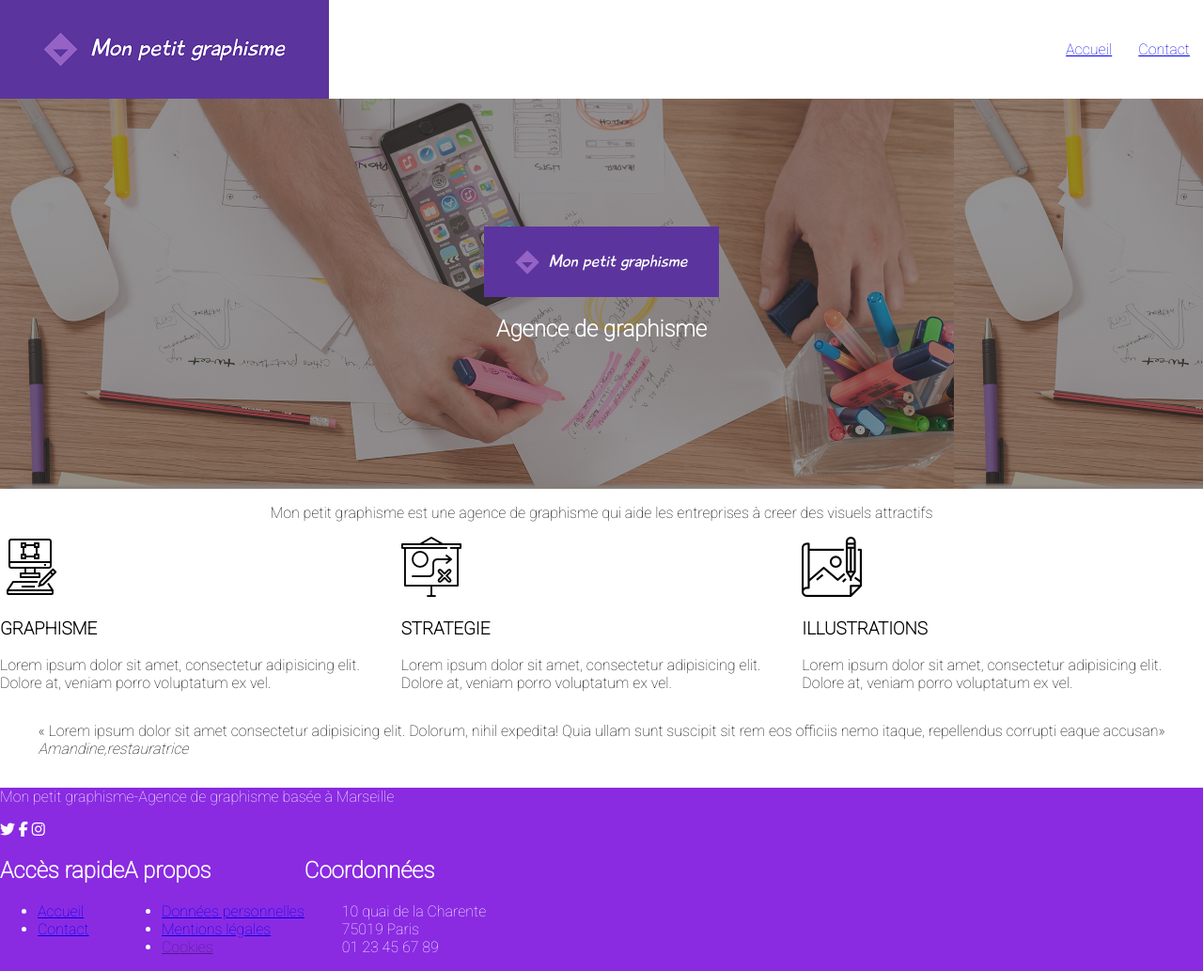
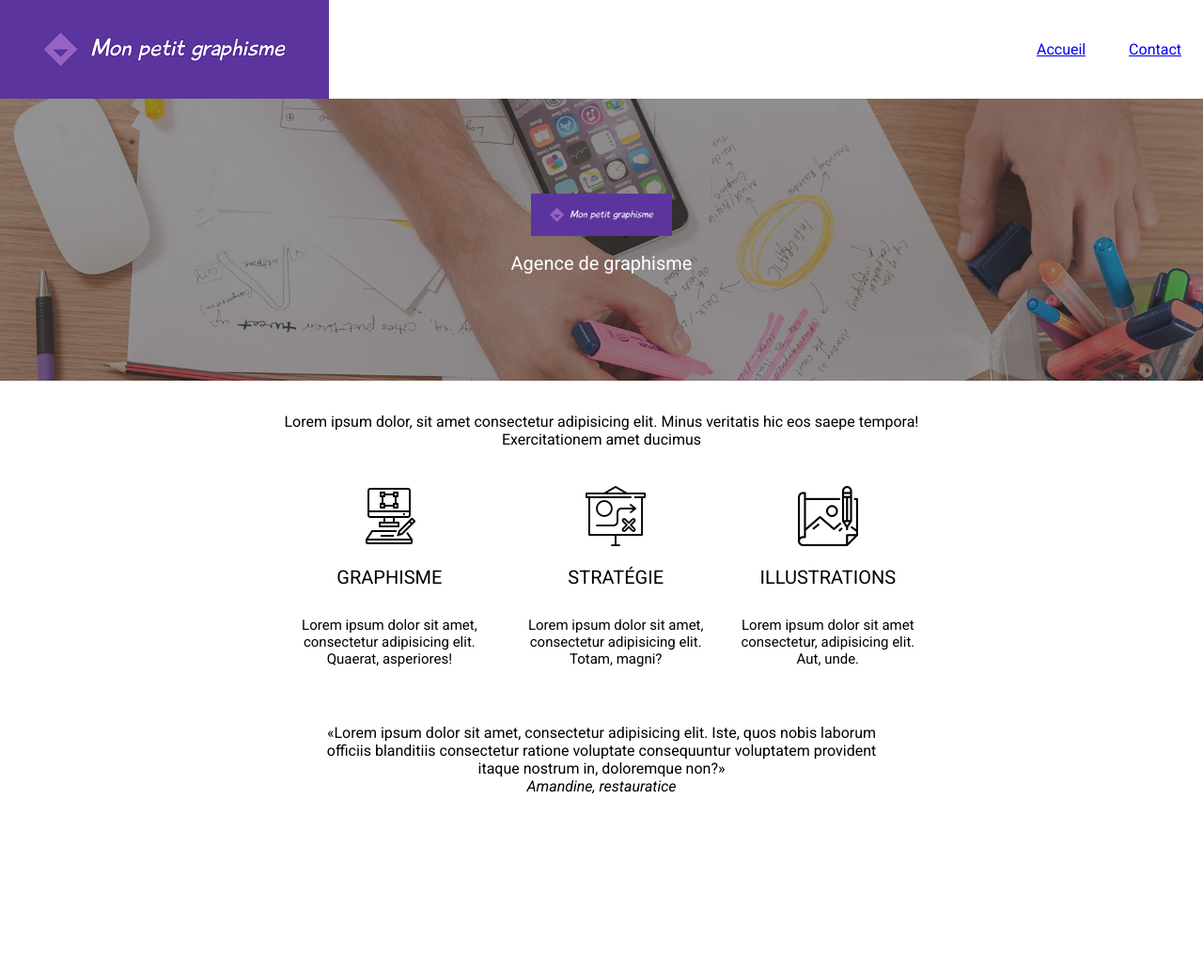
Before and after one commit to DominiqueLap/Opencassromms-Mon-petit-graphisme, a plain HTML site: page index.html in a window 1280 px wide. Shown: the whole page at 94% size. After the commit the page ends 846 px from the top, so only its background shows below. Drawn offline with Linux system fonts and the light colour scheme.

Commit message:
modif hmtl et css header+ main

```diff
--- a/index.html
+++ b/index.html
@@ -4,14 +4,15 @@
     <meta charset="UTF-8">
     <meta http-equiv="X-UA-Compatible" content="IE=edge">
     <meta name="viewport" content="width=device-width, initial-scale=1.0">
-    <title>Mon petit graphisme</title>
-    <link rel="stylesheet" href="styles.css"/>
-    <script src="https://kit.fontawesome.com/9dbfc8ab1e.js" crossorigin="anonymous"></script>
+    <title>Document</title>
+    <link rel="stylesheet" href="styles.css">
     <link rel="preconnect" href="https://fonts.googleapis.com">
 <link rel="preconnect" href="https://fonts.gstatic.com" crossorigin>
-<link href="https://fonts.googleapis.com/css2?family=Roboto:wght@100&display=swap" rel="stylesheet">
+<link href="https://fonts.googleapis.com/css2?family=Roboto:ital,wght@0,100;0,300;0,400;0,500;0,700;1,100;1,300;1,400;1,500&display=swap" rel="stylesheet">
+<script src="https://kit.fontawesome.com/9dbfc8ab1e.js" crossorigin="anonymous"></script>
+</head>
+<body>
 
-</head>
     <header>
         <img src="Images/logo_long.png" alt="">
         <nav>
@@ -22,75 +23,41 @@
     </nav>
     </header>
     <main>
-<section class="banniere">
-    <img src="Images/logo.png" alt="logo mon petit graphisme">
+    <section id="banniere">
+        <img src="images/backgroung_image.jpg"
+      alt=""id="banniere-image">
+      <div class="banner-content">
+      <img src="images/logo_long.png" alt="" id="banniere-logo">
       <h1>Agence de graphisme</h1>
+    </div>
     </section>
+    <div class="contenu">
+
+        <p>Lorem ipsum dolor, sit amet consectetur adipisicing elit. Minus veritatis hic eos saepe tempora! Exercitationem amet ducimus </p>
         <section class="organigramme">
-<div>
-    <p>Mon petit graphisme est une agence de graphisme qui aide les entreprises à creer des visuels attractifs</p>
-</div>
-<div class="icones">
-    <article class="graphisme">
-        <img src="Images/graphic-design.png" alt="logo graphisme">
-        <h1>graphisme</h1>
-        <P>Lorem ipsum dolor sit amet, consectetur adipisicing elit. Dolore at, veniam porro voluptatum ex vel.</P>
+            <article>
+                <img src="images/graphic-design.png" alt="">
+                <h2>graphisme</h2>
+                <p>Lorem ipsum dolor sit amet, consectetur adipisicing elit. Quaerat, asperiores!</p>
             </article>
-    <article class="strategie">
-        <img src="Images/strategie.png" alt="logo strategie">
-        <h1>strategie</h1>
-        <P>Lorem ipsum dolor sit amet, consectetur adipisicing elit. Dolore at, veniam porro voluptatum ex vel.</P>
+
+            <article>
+                <img src="images/strategie.png" alt="">
+                <h2>stratégie</h2>
+                <p>Lorem ipsum dolor sit amet, consectetur adipisicing elit. Totam, magni?</p>
             </article>
-    <article class="illustrations">
-        <img src="Images/illustrations.png" alt="logo illustrations">
-        <h1>illustrations</h1>
-        <P>Lorem ipsum dolor sit amet, consectetur adipisicing elit. Dolore at, veniam porro voluptatum ex vel.</P>
+
+            <article>
+                <img src="images/illustrations.png" alt="">
+                <h2>illustrations</h2>
+                <p>Lorem ipsum dolor sit amet consectetur, adipisicing elit. Aut, unde.</p>
             </article>
-</div>
-<div>
-    <p><q>  Lorem ipsum dolor sit amet consectetur adipisicing elit. Dolorum, nihil expedita! Quia ullam sunt suscipit sit rem eos officiis nemo itaque, repellendus corrupti eaque accusan</q><br>
-    <cite>Amandine,restauratrice</cite></p>
+        </section>
+        <section class="quote">
+            <q>Lorem ipsum dolor sit amet, consectetur adipisicing elit. Iste, quos nobis laborum officiis blanditiis consectetur ratione voluptate consequuntur voluptatem provident itaque nostrum in, doloremque non?</q><br>
+            <cite>Amandine, restauratice</cite>
         </section>
     </div>
-
 </main>
-<footer>
-    <section>
-        <p>Mon petit graphisme-Agence de graphisme basée à Marseille</p>
-    </section>
-    <section class="reseauxsociaux">
-        <i class="fa-brands fa-twitter"></i>
-        <i class="fa-brands fa-facebook-f"></i>
-        <i class="fa-brands fa-instagram"></i>
-
-    </section>
-
-    <section class="basdepage">
-        <article>
-            <h2>Accès rapide</h2>
-            <ul>
-                <li><a href="#">Accueil</a></li>
-                <li><a href="#">Contact</a></li>
-            </ul>
-        </article>
-        <article>
-
-            <h2>A propos</h2>
-            <ul>
-                <li><a href="#">Données personnelles</a></li>
-                <li><a href="#">Mentions légales</a></li>
-                <li><a href="">Cookies</a></li>
-            </ul>
-        </article>
-        <article>
-            <h2>Coordonnées</h2>
-            <ul class="adresse">
-            <li>10 quai de la Charente</li>
-            <li>75019 Paris</li>
-            <li>01 23 45 67 89</li>
-        </ul>
-        </article>
-    </section>
-</footer>
 </body>
 </html>
--- a/styles.css
+++ b/styles.css
@@ -1,75 +1,91 @@
 body{
-    max-width: 1440px;
+    font-family: 'Roboto';sans-serif;
     margin: auto;
-    font-family:'Roboto';sans-serif;
-
 }
-
+/*HEADER*/
 header{
     display: flex;
     justify-content: space-between;
     align-items: center;
+    }
+nav ul{
+    display: flex;
+justify-content: space-around;
+width: 200px;
 }
 
 nav li{
-    list-style-type: none;
+    list-style: none;}
+
+    /* MAIN */
+
+/* BANNIERE */
+   #banniere-image{
+    width: 100%;
+    height: 300px;
+    object-fit: cover;
+   }
+
+h1{
+    color: white;
+    font-weight: 400;
+    font-size: 20px;
 }
 
-nav ul{
-    display: flex;
-    justify-content: space-around;
+#banniere{
+    position: relative;
+
 }
 
-nav{
-    width: 200px;
-}
+  .banner-content{
+ position: absolute;
+ top:0px;
+ height: 100%;
+ width: 100%;
+ display: flex;
+ flex-direction: column;
+ justify-content: center;
+ align-items: center;
+  }
 
-.banniere img{
-    width: 250Px;
-    height: 75px;
-    object-fit:cover;
+  #banniere-logo{
+    width: 150px;
+  }
+.contenu{
+    display:flex ;
+    flex-direction: column;
+   align-items: center;
+   width: 100%;
+  text-align: center;
 
-}
-.banniere{
 
-    height: 415px;
-    background-image:url("Images/backgroung_image.jpg");
-    background-size: contain;
-    color: white;
-    display: flex;
-    flex-direction: column;
-    align-items: center;
-    justify-content: center;
+
 }
 .organigramme{
     display: flex;
-    justify-content: center;
-    align-items: center;
-    flex-direction: column;
-    margin: auto;
-}
-.icones{
-    display: flex;
-    justify-content: center;
-    margin: auto;
+    max-width: 700px;
+
 
 }
-.graphisme{
+.contenu p{
+    max-width: 700px;
+    margin: 30px 0;
+}
+.quote{
+    max-width: 600px;
+    margin-top: 20px;
+}
 
-    display: block;
+h2{
+    text-transform: uppercase;
+    font-weight: 400;
+font-size:20px;
 }
-.basdepage{
-    display: flex;
+article{
+    padding: 10px;
 
 }
-.adresse{
-    list-style-type: none;
+.organigramme p{
+    font-weight: 400;
+    font-size: 15px;
 }
-footer{
-    color: white;
-    background-color: blueviolet;
-
-}
-.organigramme h1    {
-    text-transform: uppercase;
-}
```
Lines whose indentation alone changed are shown as unchanged.
